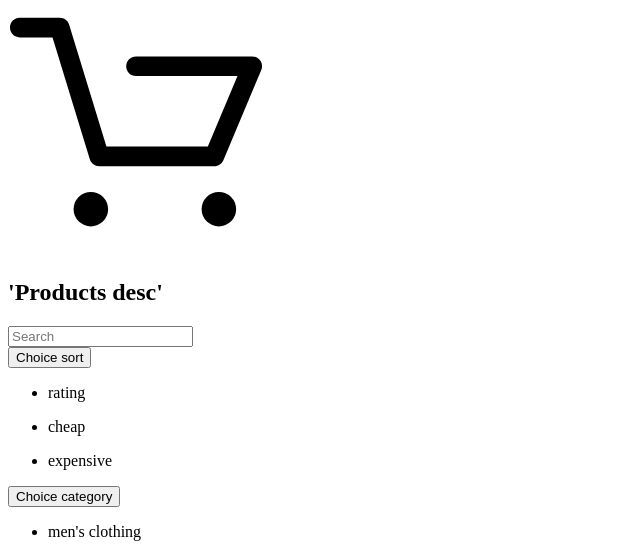
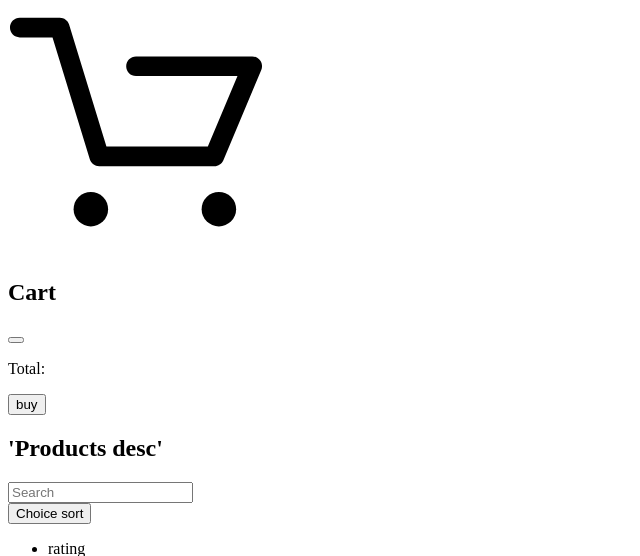
Before and after one commit to Ligalaiz/shop, a Node project: template src/pages/index/index.pug in a window 1280 px wide. Shown: the part 51-607 px from the top of the page, without its empty margins (0-640 px from the left). Run offline with Node 20 templates, Linux system fonts and the light colour scheme; the template is opened without the code that fills it, so the values that code supplies are empty; some libraries are stand-ins or nearby versions.

Commit message:
refactor: S-4 import cart

```diff
--- a/src/pages/index/index.js
+++ b/src/pages/index/index.js
@@ -1,6 +1,7 @@
 import '@src/layouts/layout';
 import '@components/dropdown/dropdown';
 import '@utils/update-goods-count.utils';
+import '@utils/add-to-cart.utils';
 import '@assets/styles/global/index.scss';
 import { render } from '@utils/render.utils';
 import { ProductList } from '@components/product-list/product-list';
--- a/src/pages/index/index.pug
+++ b/src/pages/index/index.pug
@@ -1,4 +1,5 @@
 extends ../../layouts/layout
+include ../../components/cart/cart
 include ../../components/search-bar/search-bar
 
 block content
@@ -7,6 +8,7 @@ block content
     const category = ['men\'s clothing', 'jewelery', 'electronics', 'women\'s clothing' ]
 
   main.main
+    +cart
     section.products-section
       .container#productsDesc
         h2.visually-hidden 'Products desc'
```
